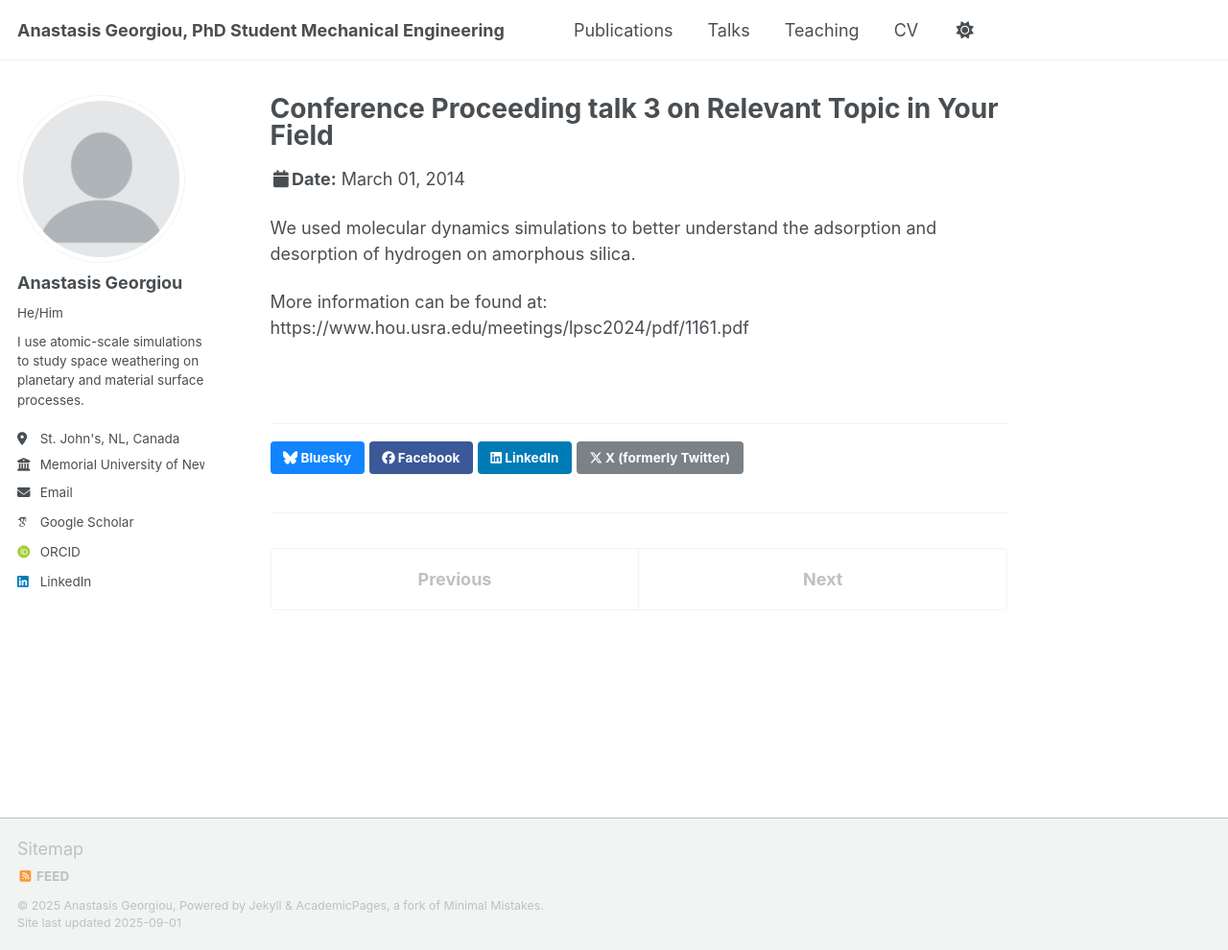
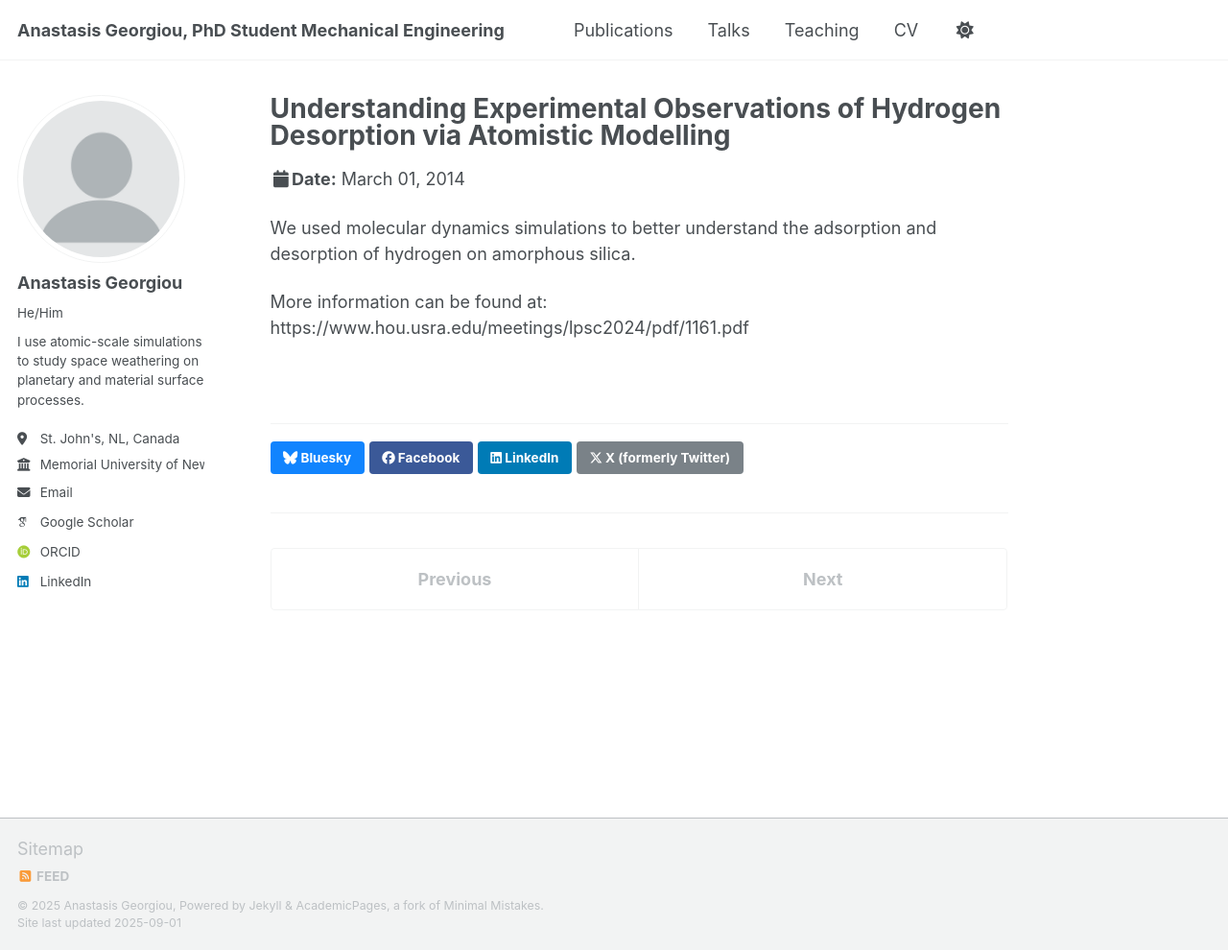
Before and after one commit to a-georgiou19/apgeorgiou.github.io, a Jekyll site: the page built from _talks/2024-03-11-talk-1.md, in a window 1280 px wide and 990 px high. Shown: the whole window at 96% size. Built offline with Jekyll 4.4.1, drawn with Linux system fonts in a browser that asks for light colours; some web fonts are replaced; a script that is not in the unit is left out.

Commit message:
2024-03-11-talk-1.md

```diff
--- a/_talks/2024-03-11-talk-1.md
+++ b/_talks/2024-03-11-talk-1.md
@@ -1,5 +1,5 @@
 ---
-title: "Conference Proceeding talk 3 on Relevant Topic in Your Field"
+title: "Understanding Experimental Observations of Hydrogen Desorption via Atomistic Modelling"
 collection: talks
 type: "Conference proceedings talk"
 permalink: /talks/2024-03-11-talk-1
```
